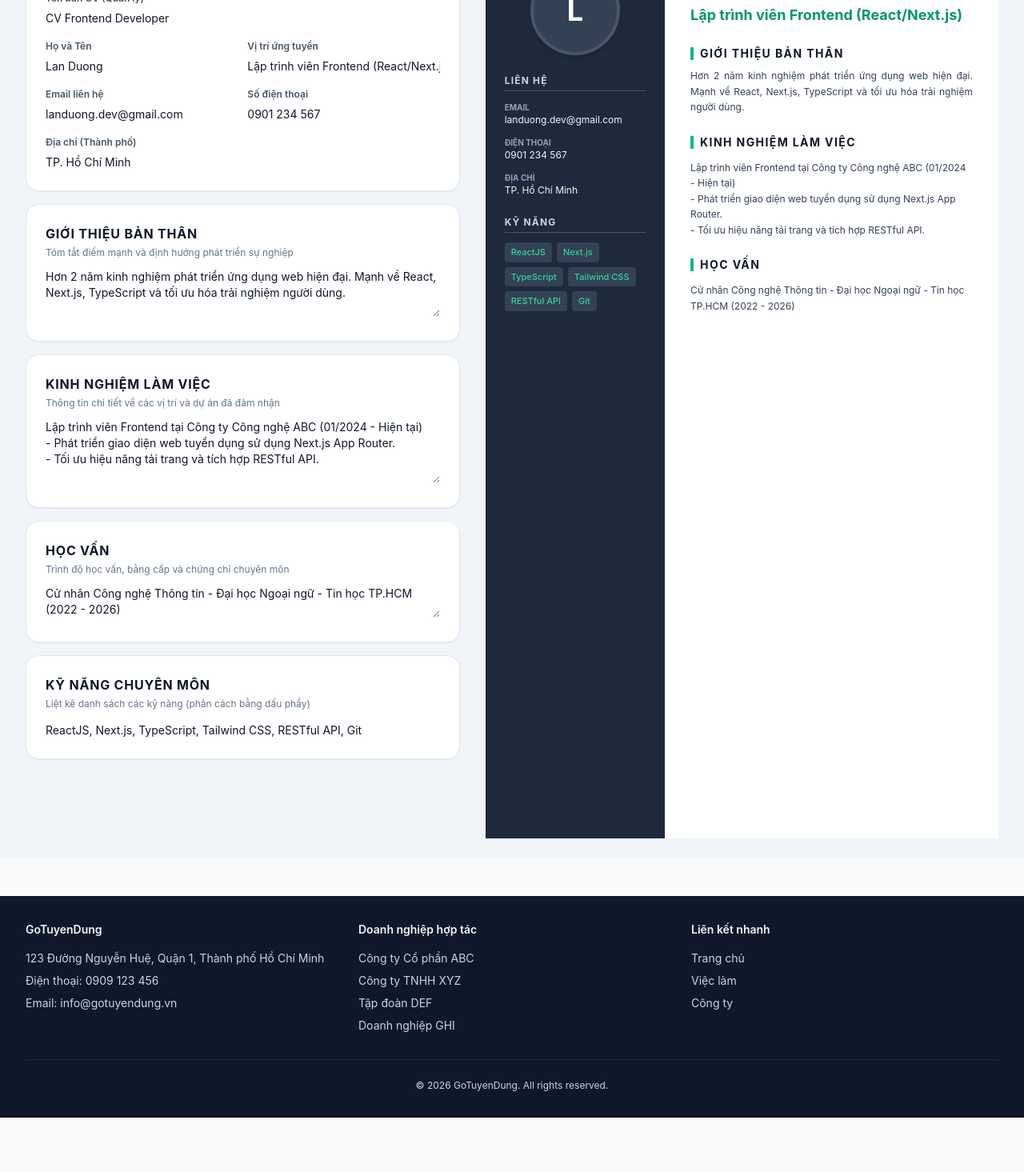
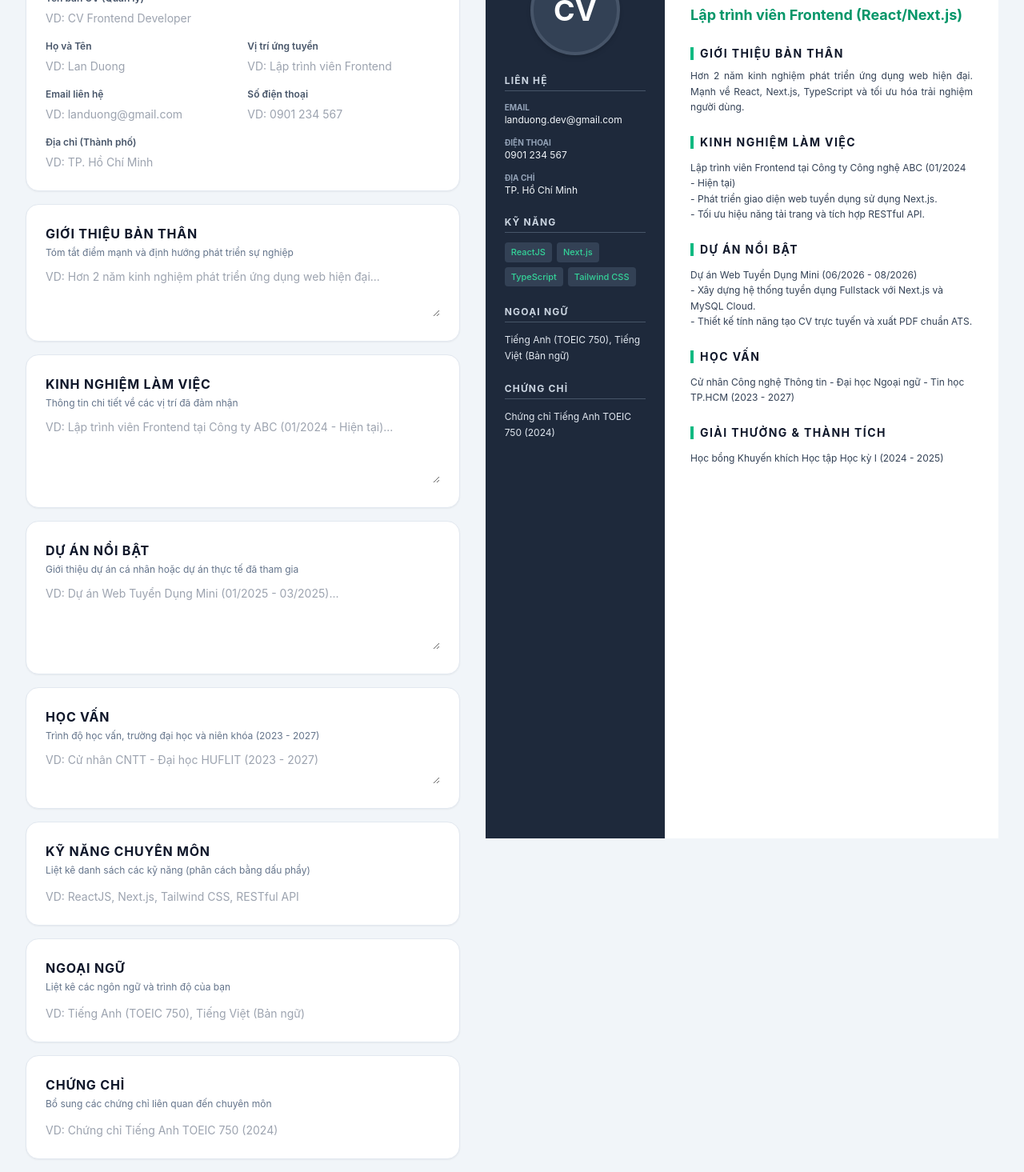
Before and after one commit to Lan1902/WebTuyenDung-Frontend, a Next.js app in the folder frontend/: page /create-resume in a window 1280 px wide. Shown: the part 260-1725 px from the top of the page at 80% size. Before the commit the page ends 1657 px from the top, so only its background shows below. Built offline with nearby package versions, Linux system fonts and the light colour scheme.

Commit message:
Cập nhật chức năng tạo CV 0.2

```diff
--- a/frontend/src/app/create-resume/page.tsx
+++ b/frontend/src/app/create-resume/page.tsx
@@ -9,24 +9,27 @@ export default function CreateResumePage() {
   const router = useRouter();
   const [loading, setLoading] = useState(false);
 
-  // Dữ liệu Form
+  // DỮ LIỆU GỐC ĐỂ TRỐNG HOÀN TOÀN
   const [formData, setFormData] = useState({
-    title: "CV Frontend Developer",
-    fullName: "Lan Duong",
-    jobTitle: "Lập trình viên Frontend (React/Next.js)",
-    email: "landuong.dev@gmail.com",
-    phoneNumber: "0901 234 567",
-    location: "TP. Hồ Chí Minh",
-    bio: "Hơn 2 năm kinh nghiệm phát triển ứng dụng web hiện đại. Mạnh về React, Next.js, TypeScript và tối ưu hóa trải nghiệm người dùng.",
-    skills: "ReactJS, Next.js, TypeScript, Tailwind CSS, RESTful API, Git",
-    education: "Cử nhân Công nghệ Thông tin - Đại học Ngoại ngữ - Tin học TP.HCM (2022 - 2026)",
-    experience: "Lập trình viên Frontend tại Công ty Công nghệ ABC (01/2024 - Hiện tại)\n- Phát triển giao diện web tuyển dụng sử dụng Next.js App Router.\n- Tối ưu hiệu năng tải trang và tích hợp RESTful API.",
+    title: "",
+    fullName: "",
+    jobTitle: "",
+    email: "",
+    phoneNumber: "",
+    location: "",
+    bio: "",
+    skills: "",
+    languages: "",
+    education: "",
+    experience: "",
+    projects: "",
+    certificates: "",
+    awards: "",
   });
 
   const componentRef = useRef<HTMLDivElement>(null);
   const [isExporting, setIsExporting] = useState(false);
 
-  // Cấu hình xuất PDF chuẩn (đã sửa v3)
   const handlePrint = useReactToPrint({
     contentRef: componentRef,
     documentTitle: `CV_${formData.fullName.replace(/\s+/g, "_") || "Hoso"}`,
@@ -67,7 +70,6 @@ export default function CreateResumePage() {
 
   return (
     <>
-      {/* CSS RESET DÙNG RIÊNG KHI IN PDF (Xóa hoàn toàn ngày giờ, header/footer trình duyệt) */}
       <style jsx global>{`
         @media print {
           @page {
@@ -87,7 +89,7 @@ export default function CreateResumePage() {
           }
           .cv-print-container {
             width: 210mm !important;
-            height: 297mm !important;
+            min-height: 297mm !important;
             margin: 0 !important;
             padding: 0 !important;
             box-shadow: none !important;
@@ -100,7 +102,6 @@ export default function CreateResumePage() {
 
       <div className="min-h-screen bg-slate-100 dark:bg-gray-900 py-6">
 
-        {/* THANH ĐIỀU HƯỚNG BÊN TRÊN */}
         <div className="container-page mx-auto mb-6 flex flex-wrap items-center justify-between gap-4 rounded-2xl bg-white p-4 shadow-sm dark:bg-gray-800 print-hidden">
           <div className="flex items-center gap-3">
             <button
@@ -134,13 +135,11 @@ export default function CreateResumePage() {
           </div>
         </div>
 
-        {/* THÂN TRANG: FORM BÊN TRÁI - PREVIEW BÊN PHẢI */}
         <div className="container-page mx-auto grid gap-8 lg:grid-cols-[1.1fr_1.3fr] items-start">
 
-          {/* ================= CỘT TRÁI: FORM ================= */}
+          {/* ================= CỘT TRÁI: FORM (SỬ DỤNG PLACEHOLDER) ================= */}
           <div className="space-y-4 print-hidden">
 
-            {/* CARD 1: THÔNG TIN CÁ NHÂN */}
             <div className="rounded-2xl bg-white p-6 shadow-sm border border-slate-200 dark:bg-gray-800 dark:border-gray-700">
               <h2 className="text-base font-bold text-slate-900 dark:text-white mb-4 uppercase tracking-wider">
                 Thông tin cá nhân & Chức danh
@@ -148,69 +147,97 @@ export default function CreateResumePage() {
               <div className="space-y-4">
                 <div>
                   <label className="block text-xs font-semibold text-slate-600 dark:text-slate-300 mb-1">Tên bản CV (Quản lý)</label>
-                  <input type="text" name="title" value={formData.title} onChange={handleChange} className="w-full input-base text-sm dark:bg-gray-700 dark:text-white" />
+                  <input type="text" name="title" value={formData.title} onChange={handleChange} placeholder="VD: CV Frontend Developer" className="w-full input-base text-sm dark:bg-gray-700 dark:text-white" />
                 </div>
                 <div className="grid grid-cols-2 gap-3">
                   <div>
                     <label className="block text-xs font-semibold text-slate-600 dark:text-slate-300 mb-1">Họ và Tên</label>
-                    <input type="text" name="fullName" value={formData.fullName} onChange={handleChange} className="w-full input-base text-sm dark:bg-gray-700 dark:text-white" />
+                    <input type="text" name="fullName" value={formData.fullName} onChange={handleChange} placeholder="VD: Lan Duong" className="w-full input-base text-sm dark:bg-gray-700 dark:text-white" />
                   </div>
                   <div>
                     <label className="block text-xs font-semibold text-slate-600 dark:text-slate-300 mb-1">Vị trí ứng tuyển</label>
-                    <input type="text" name="jobTitle" value={formData.jobTitle} onChange={handleChange} className="w-full input-base text-sm dark:bg-gray-700 dark:text-white" />
+                    <input type="text" name="jobTitle" value={formData.jobTitle} onChange={handleChange} placeholder="VD: Lập trình viên Frontend" className="w-full input-base text-sm dark:bg-gray-700 dark:text-white" />
                   </div>
                 </div>
                 <div className="grid grid-cols-2 gap-3">
                   <div>
                     <label className="block text-xs font-semibold text-slate-600 dark:text-slate-300 mb-1">Email liên hệ</label>
-                    <input type="email" name="email" value={formData.email} onChange={handleChange} className="w-full input-base text-sm dark:bg-gray-700 dark:text-white" />
+                    <input type="email" name="email" value={formData.email} onChange={handleChange} placeholder="VD: landuong@gmail.com" className="w-full input-base text-sm dark:bg-gray-700 dark:text-white" />
                   </div>
                   <div>
                     <label className="block text-xs font-semibold text-slate-600 dark:text-slate-300 mb-1">Số điện thoại</label>
-                    <input type="text" name="phoneNumber" value={formData.phoneNumber} onChange={handleChange} className="w-full input-base text-sm dark:bg-gray-700 dark:text-white" />
+                    <input type="text" name="phoneNumber" value={formData.phoneNumber} onChange={handleChange} placeholder="VD: 0901 234 567" className="w-full input-base text-sm dark:bg-gray-700 dark:text-white" />
                   </div>
                 </div>
                 <div>
                   <label className="block text-xs font-semibold text-slate-600 dark:text-slate-300 mb-1">Địa chỉ (Thành phố)</label>
-                  <input type="text" name="location" value={formData.location} onChange={handleChange} className="w-full input-base text-sm dark:bg-gray-700 dark:text-white" />
+                  <input type="text" name="location" value={formData.location} onChange={handleChange} placeholder="VD: TP. Hồ Chí Minh" className="w-full input-base text-sm dark:bg-gray-700 dark:text-white" />
                 </div>
               </div>
             </div>
 
-            {/* CARD 2: GIỚI THIỆU BẢN THÂN */}
             <div className="rounded-2xl bg-white p-6 shadow-sm border border-slate-200 dark:bg-gray-800 dark:border-gray-700">
               <h2 className="text-base font-bold text-slate-900 dark:text-white mb-1 uppercase tracking-wider">
                 Giới thiệu bản thân
               </h2>
               <p className="text-xs text-slate-500 mb-3">Tóm tắt điểm mạnh và định hướng phát triển sự nghiệp</p>
-              <textarea rows={3} name="bio" value={formData.bio} onChange={handleChange} className="w-full input-base text-sm dark:bg-gray-700 dark:text-white" placeholder="Viết giới thiệu bản thân..."></textarea>
+              <textarea rows={3} name="bio" value={formData.bio} onChange={handleChange} placeholder="VD: Hơn 2 năm kinh nghiệm phát triển ứng dụng web hiện đại..." className="w-full input-base text-sm dark:bg-gray-700 dark:text-white"></textarea>
             </div>
 
-            {/* CARD 3: KINH NGHIỆM LÀM VIỆC */}
             <div className="rounded-2xl bg-white p-6 shadow-sm border border-slate-200 dark:bg-gray-800 dark:border-gray-700">
               <h2 className="text-base font-bold text-slate-900 dark:text-white mb-1 uppercase tracking-wider">
                 Kinh nghiệm làm việc
               </h2>
-              <p className="text-xs text-slate-500 mb-3">Thông tin chi tiết về các vị trí và dự án đã đảm nhận</p>
-              <textarea rows={4} name="experience" value={formData.experience} onChange={handleChange} className="w-full input-base text-sm dark:bg-gray-700 dark:text-white"></textarea>
+              <p className="text-xs text-slate-500 mb-3">Thông tin chi tiết về các vị trí đã đảm nhận</p>
+              <textarea rows={4} name="experience" value={formData.experience} onChange={handleChange} placeholder="VD: Lập trình viên Frontend tại Công ty ABC (01/2024 - Hiện tại)..." className="w-full input-base text-sm dark:bg-gray-700 dark:text-white"></textarea>
             </div>
 
-            {/* CARD 4: HỌC VẤN */}
+            <div className="rounded-2xl bg-white p-6 shadow-sm border border-slate-200 dark:bg-gray-800 dark:border-gray-700">
+              <h2 className="text-base font-bold text-slate-900 dark:text-white mb-1 uppercase tracking-wider">
+                Dự án nổi bật
+              </h2>
+              <p className="text-xs text-slate-500 mb-3">Giới thiệu dự án cá nhân hoặc dự án thực tế đã tham gia</p>
+              <textarea rows={4} name="projects" value={formData.projects} onChange={handleChange} placeholder="VD: Dự án Web Tuyển Dụng Mini (01/2025 - 03/2025)..." className="w-full input-base text-sm dark:bg-gray-700 dark:text-white"></textarea>
+            </div>
+
             <div className="rounded-2xl bg-white p-6 shadow-sm border border-slate-200 dark:bg-gray-800 dark:border-gray-700">
               <h2 className="text-base font-bold text-slate-900 dark:text-white mb-1 uppercase tracking-wider">
                 Học vấn
               </h2>
-              <p className="text-xs text-slate-500 mb-3">Trình độ học vấn, bằng cấp và chứng chỉ chuyên môn</p>
-              <textarea rows={2} name="education" value={formData.education} onChange={handleChange} className="w-full input-base text-sm dark:bg-gray-700 dark:text-white"></textarea>
+              <p className="text-xs text-slate-500 mb-3">Trình độ học vấn, trường đại học và niên khóa (2023 - 2027)</p>
+              <textarea rows={2} name="education" value={formData.education} onChange={handleChange} placeholder="VD: Cử nhân CNTT - Đại học HUFLIT (2023 - 2027)" className="w-full input-base text-sm dark:bg-gray-700 dark:text-white"></textarea>
             </div>
 
-            {/* CARD 5: KỸ NĂNG */}
             <div className="rounded-2xl bg-white p-6 shadow-sm border border-slate-200 dark:bg-gray-800 dark:border-gray-700">
               <h2 className="text-base font-bold text-slate-900 dark:text-white mb-1 uppercase tracking-wider">
                 Kỹ năng chuyên môn
               </h2>
               <p className="text-xs text-slate-500 mb-3">Liệt kê danh sách các kỹ năng (phân cách bằng dấu phẩy)</p>
-              <input type="text" name="skills" value={formData.skills} onChange={handleChange} className="w-full input-base text-sm dark:bg-gray-700 dark:text-white" />
+              <input type="text" name="skills" value={formData.skills} onChange={handleChange} placeholder="VD: ReactJS, Next.js, Tailwind CSS, RESTful API" className="w-full input-base text-sm dark:bg-gray-700 dark:text-white" />
+            </div>
+
+            <div className="rounded-2xl bg-white p-6 shadow-sm border border-slate-200 dark:bg-gray-800 dark:border-gray-700">
+              <h2 className="text-base font-bold text-slate-900 dark:text-white mb-1 uppercase tracking-wider">
+                Ngoại ngữ
+              </h2>
+              <p className="text-xs text-slate-500 mb-3">Liệt kê các ngôn ngữ và trình độ của bạn</p>
+              <input type="text" name="languages" value={formData.languages} onChange={handleChange} placeholder="VD: Tiếng Anh (TOEIC 750), Tiếng Việt (Bản ngữ)" className="w-full input-base text-sm dark:bg-gray-700 dark:text-white" />
+            </div>
+
+            <div className="rounded-2xl bg-white p-6 shadow-sm border border-slate-200 dark:bg-gray-800 dark:border-gray-700">
+              <h2 className="text-base font-bold text-slate-900 dark:text-white mb-1 uppercase tracking-wider">
+                Chứng chỉ
+              </h2>
+              <p className="text-xs text-slate-500 mb-3">Bổ sung các chứng chỉ liên quan đến chuyên môn</p>
+              <input type="text" name="certificates" value={formData.certificates} onChange={handleChange} placeholder="VD: Chứng chỉ Tiếng Anh TOEIC 750 (2024)" className="w-full input-base text-sm dark:bg-gray-700 dark:text-white" />
+            </div>
+
+            <div className="rounded-2xl bg-white p-6 shadow-sm border border-slate-200 dark:bg-gray-800 dark:border-gray-700">
+              <h2 className="text-base font-bold text-slate-900 dark:text-white mb-1 uppercase tracking-wider">
+                Giải thưởng & Thành tích
+              </h2>
+              <p className="text-xs text-slate-500 mb-3">Thể hiện giải thưởng hoặc thành tích mà bạn đạt được</p>
+              <input type="text" name="awards" value={formData.awards} onChange={handleChange} placeholder="VD: Học bổng Khuyến khích Học tập Học kỳ I (2024 - 2025)" className="w-full input-base text-sm dark:bg-gray-700 dark:text-white" />
             </div>
 
           </div>
@@ -222,17 +249,14 @@ export default function CreateResumePage() {
               ref={componentRef}
               className="cv-print-container flex min-h-[297mm] w-[210mm] overflow-hidden bg-white shadow-xl text-slate-900"
             >
-              {/* CỘT TRÁI CỦA CV (SIDEBAR NỀN TỐI ELEGANT) */}
               <div className="flex w-[35%] flex-col gap-6 bg-slate-800 p-6 text-slate-100 print:bg-slate-800 print:text-white">
 
-                {/* Vòng tròn Avatar */}
                 <div className="flex justify-center pt-2">
                   <div className="flex h-28 w-28 items-center justify-center rounded-full border-4 border-slate-600 bg-slate-700 text-4xl font-bold uppercase text-white shadow-md">
                     {formData.fullName ? formData.fullName.charAt(0) : "CV"}
                   </div>
                 </div>
 
-                {/* Liên hệ */}
                 <section>
                   <h3 className="mb-3 border-b border-slate-600 pb-1 text-xs font-bold uppercase tracking-widest text-slate-300">
                     Liên hệ
@@ -240,94 +264,117 @@ export default function CreateResumePage() {
                   <ul className="space-y-3 text-xs">
                     <li className="break-all">
                       <span className="block text-[10px] font-bold text-slate-400 uppercase">Email</span>
-                      {formData.email || "Chưa nhập email"}
+                      {formData.email || "landuong.dev@gmail.com"}
                     </li>
                     <li>
                       <span className="block text-[10px] font-bold text-slate-400 uppercase">Điện thoại</span>
-                      {formData.phoneNumber || "Chưa nhập SĐT"}
+                      {formData.phoneNumber || "0901 234 567"}
                     </li>
                     <li>
                       <span className="block text-[10px] font-bold text-slate-400 uppercase">Địa chỉ</span>
-                      {formData.location || "Chưa nhập địa chỉ"}
+                      {formData.location || "TP. Hồ Chí Minh"}
                     </li>
                   </ul>
                 </section>
 
-                {/* Kỹ năng */}
                 <section>
                   <h3 className="mb-3 border-b border-slate-600 pb-1 text-xs font-bold uppercase tracking-widest text-slate-300">
                     Kỹ năng
                   </h3>
                   <div className="flex flex-wrap gap-1.5">
-                    {formData.skills.split(",").map((skill, idx) => (
+                    {(formData.skills || "ReactJS, Next.js, TypeScript, Tailwind CSS").split(",").map((skill, idx) => (
                       <span key={idx} className="rounded bg-slate-700 px-2 py-1 text-[11px] font-medium text-emerald-400">
                         {skill.trim()}
                       </span>
                     ))}
                   </div>
                 </section>
+
+                <section>
+                  <h3 className="mb-3 border-b border-slate-600 pb-1 text-xs font-bold uppercase tracking-widest text-slate-300">
+                    Ngoại ngữ
+                  </h3>
+                  <p className="text-xs leading-relaxed text-slate-200">
+                    {formData.languages || "Tiếng Anh (TOEIC 750), Tiếng Việt (Bản ngữ)"}
+                  </p>
+                </section>
+
+                <section>
+                  <h3 className="mb-3 border-b border-slate-600 pb-1 text-xs font-bold uppercase tracking-widest text-slate-300">
+                    Chứng chỉ
+                  </h3>
+                  <p className="text-xs leading-relaxed text-slate-200">
+                    {formData.certificates || "Chứng chỉ Tiếng Anh TOEIC 750 (2024)"}
+                  </p>
+                </section>
+
               </div>
 
-              {/* CỘT PHẢI CỦA CV (NỘI DUNG CHÍNH) */}
               <div className="w-[65%] p-8 pt-10 bg-white">
 
-                {/* Tên & Chức danh */}
                 <header className="mb-6">
                   <h1 className="text-3xl font-black uppercase tracking-tight text-slate-900">
-                    {formData.fullName || "HỌ VÀ TÊN"}
+                    {formData.fullName || "LAN DUONG"}
                   </h1>
                   <p className="mt-1 text-lg font-bold text-emerald-600">
-                    {formData.jobTitle || "Vị trí ứng tuyển"}
+                    {formData.jobTitle || "Lập trình viên Frontend (React/Next.js)"}
                   </p>
                 </header>
 
-                {/* Giới thiệu */}
-                {formData.bio && (
                 <section className="mb-6">
                   <h3 className="mb-2 flex items-center gap-2 text-sm font-bold uppercase tracking-widest text-slate-900">
                     <span className="h-4 w-1 bg-emerald-500"></span>
                     Giới thiệu bản thân
                   </h3>
                   <p className="text-justify text-xs leading-relaxed text-slate-700 whitespace-pre-wrap">
-                      {formData.bio}
+                    {formData.bio || "Hơn 2 năm kinh nghiệm phát triển ứng dụng web hiện đại. Mạnh về React, Next.js, TypeScript và tối ưu hóa trải nghiệm người dùng."}
                   </p>
                 </section>
-                )}
 
-                {/* Kinh nghiệm làm việc */}
-                {formData.experience && (
                 <section className="mb-6">
                   <h3 className="mb-3 flex items-center gap-2 text-sm font-bold uppercase tracking-widest text-slate-900">
                     <span className="h-4 w-1 bg-emerald-500"></span>
                     Kinh nghiệm làm việc
                   </h3>
                   <div className="text-xs leading-relaxed text-slate-700 whitespace-pre-wrap">
-                      {formData.experience}
+                    {formData.experience || "Lập trình viên Frontend tại Công ty Công nghệ ABC (01/2024 - Hiện tại)\n- Phát triển giao diện web tuyển dụng sử dụng Next.js.\n- Tối ưu hiệu năng tải trang và tích hợp RESTful API."}
                   </div>
                 </section>
-                )}
 
-                {/* Học vấn */}
-                {formData.education && (
+                <section className="mb-6">
+                  <h3 className="mb-3 flex items-center gap-2 text-sm font-bold uppercase tracking-widest text-slate-900">
+                    <span className="h-4 w-1 bg-emerald-500"></span>
+                    Dự án nổi bật
+                  </h3>
+                  <div className="text-xs leading-relaxed text-slate-700 whitespace-pre-wrap">
+                    {formData.projects || "Dự án Web Tuyển Dụng Mini (06/2026 - 08/2026)\n- Xây dựng hệ thống tuyển dụng Fullstack với Next.js và MySQL Cloud.\n- Thiết kế tính năng tạo CV trực tuyến và xuất PDF chuẩn ATS."}
+                  </div>
+                </section>
+
                 <section className="mb-6">
                   <h3 className="mb-3 flex items-center gap-2 text-sm font-bold uppercase tracking-widest text-slate-900">
                     <span className="h-4 w-1 bg-emerald-500"></span>
                     Học vấn
                   </h3>
                   <div className="text-xs leading-relaxed text-slate-700 whitespace-pre-wrap">
-                      {formData.education}
+                    {formData.education || "Cử nhân Công nghệ Thông tin - Đại học Ngoại ngữ - Tin học TP.HCM (2023 - 2027)"}
                   </div>
                 </section>
-                )}
+
+                <section className="mb-6">
+                  <h3 className="mb-3 flex items-center gap-2 text-sm font-bold uppercase tracking-widest text-slate-900">
+                    <span className="h-4 w-1 bg-emerald-500"></span>
+                    Giải thưởng & Thành tích
+                  </h3>
+                  <div className="text-xs leading-relaxed text-slate-700 whitespace-pre-wrap">
+                    {formData.awards || "Học bổng Khuyến khích Học tập Học kỳ I (2024 - 2025)"}
+                  </div>
+                </section>
 
               </div>
-
             </div>
-
           </div>
-
         </div>
-
       </div>
     </>
   );
```
Lines whose indentation alone changed are shown as unchanged.
